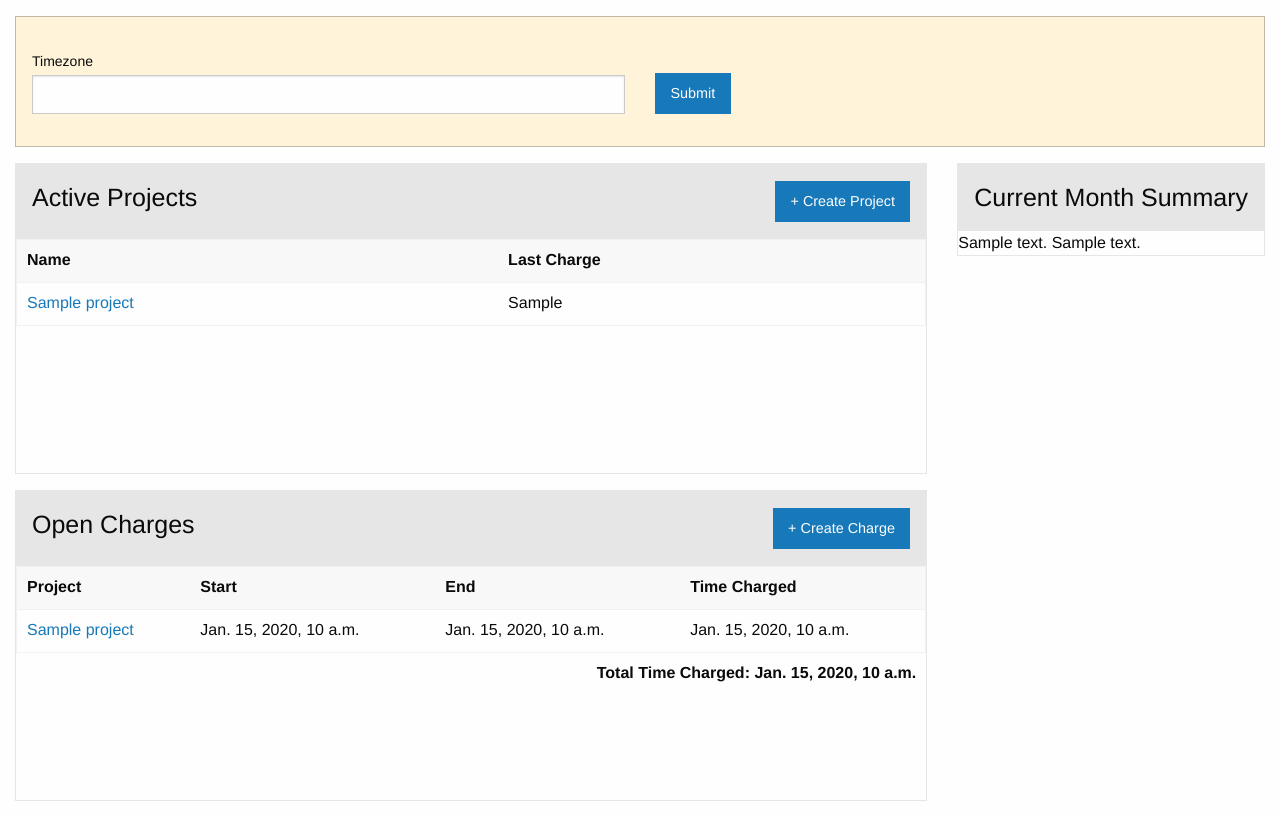
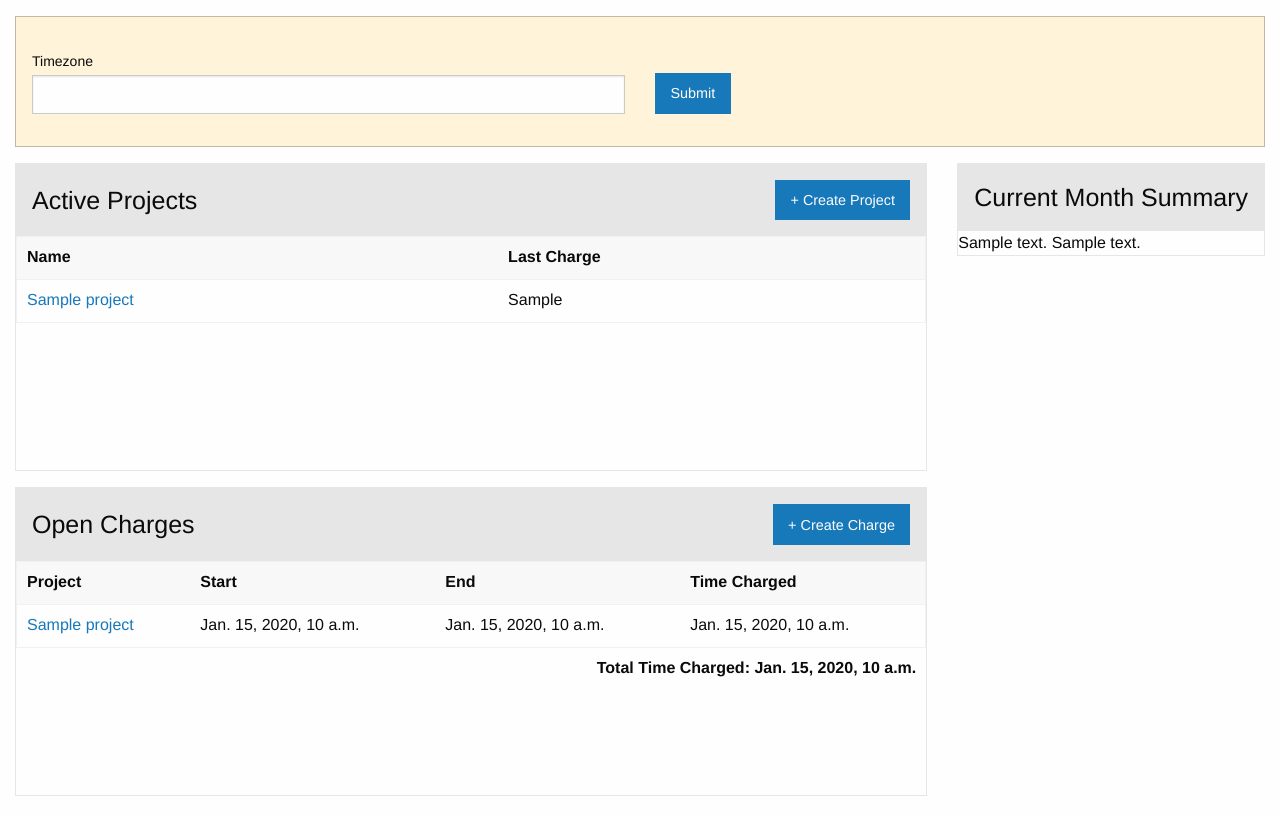
Before and after one commit to gscoppino/ProjectTime, a Django app: template src/ProjectTime/project/templates/project/dashboard.html in a window 1280 px wide. Shown: the part 54-871 px from the top of the page. After the commit the page ends 850 px from the top, so only its background shows below. Run offline with Django 3.2, Linux system fonts and the light colour scheme; the template is opened without the code that fills it: most values are stand-ins (such as "Sample title", 1, 10 or a date in 2020); form fields are guessed from the names that the template uses; parts of the project's set-up code (start-up, migrations or seed data) failed here and were passed over.

Commit message:
Fix panel header alignment.

```diff
--- a/src/ProjectTime/project/templates/project/charge_list.html
+++ b/src/ProjectTime/project/templates/project/charge_list.html
@@ -8,7 +8,7 @@
         <p class="lead">Charges are associated with projects.</p>
         <div class="card">
             <header class="card-divider flex-container flex-dir-row align-middle">
-                <h4>Charge List</h4>
+                <h4 class="margin-0">Charge List</h4>
                 <div class="flex-child-grow"></div>
                 <a class="margin-left-4 button" href="{% url 'project:charge-create' %}">+ Create Charge</a>
             </header>
--- a/src/ProjectTime/project/templates/project/dashboard.html
+++ b/src/ProjectTime/project/templates/project/dashboard.html
@@ -36,7 +36,7 @@
         <section class="cell medium-12 large-auto">
             <section class="card">
                 <header class="card-divider flex-container flex-dir-row align-middle">
-                    <h4>Active Projects</h4>
+                    <h4 class="margin-0">Active Projects</h4>
                     <div class="flex-child-grow"></div>
                     <a class="margin-left-4 button" href="{% url 'project:project-create' %}">+ Create Project</a>
                 </header>
@@ -69,7 +69,7 @@
             </section>
             <section class="card">
                 <header class="card-divider flex-container flex-dir-row align-middle">
-                    <h4>Open Charges</h4>
+                    <h4 class="margin-0">Open Charges</h4>
                     <div class="flex-child-grow"></div>
                     <a class="margin-left-4 button" href="{% url 'project:charge-create' %}">+ Create Charge</a>
                 </header>
@@ -111,7 +111,7 @@
         <section class="cell medium-12 large-shrink">
             <section class="card">
                 <header class="card-divider flex-container flex-dir-row align-middle">
-                    <h4>Current Month Summary</h4>
+                    <h4 class="margin-0">Current Month Summary</h4>
                 </header>
                 <div class="card-section padding-0">
                     {{ month_summary_chart_div | safe }}
@@ -121,7 +121,7 @@
             </section>
             <section class="card" style="display:none">
                 <header class="card-divider flex-container flex-dir-row align-middle">
-                    <h4>Quick Charge</h4>
+                    <h4 class="margin-0">Quick Charge</h4>
                 </header>
                 <div class="card-section padding-0">
                     <form data-abide novalidate method="post">
--- a/src/ProjectTime/project/templates/project/project_list.html
+++ b/src/ProjectTime/project/templates/project/project_list.html
@@ -8,7 +8,7 @@
         <p class="lead">Projects are associated with charges.</p>
         <div class="card">
             <header class="card-divider flex-container flex-dir-row align-middle">
-                <h4>Project List</h4>
+                <h4 class="margin-0">Project List</h4>
                 <div class="flex-child-grow"></div>
                 <a class="margin-left-4 button" href="{% url 'project:project-create' %}">+ Create Project</a>
             </header>
```
